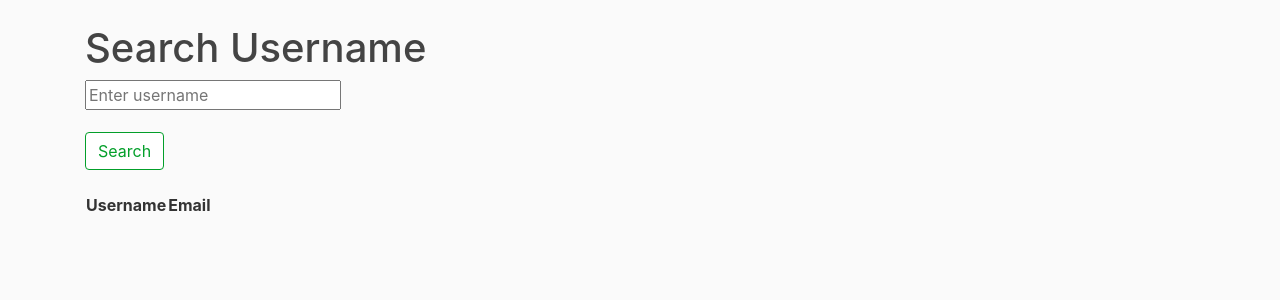
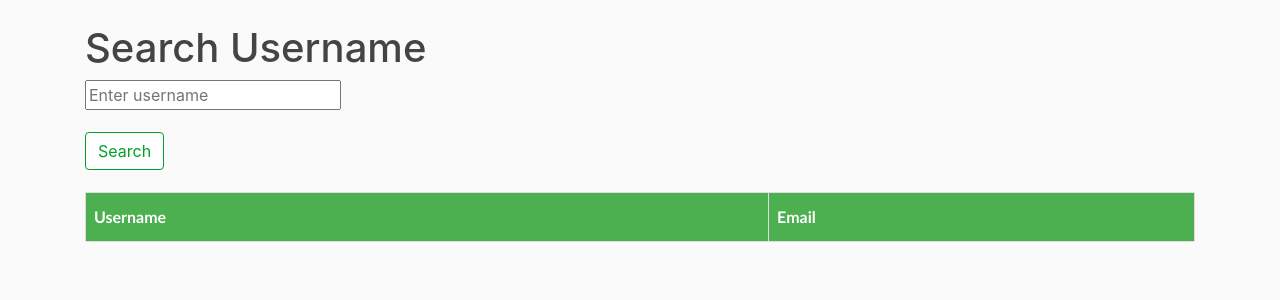
Before and after one commit to arthur1801/PM_Team13, a Django app: page /search/ in a window 1280 px wide. Shown: the part 56-356 px from the top of the page. Run offline with Django 3.2, Linux system fonts and the light colour scheme; lists and menus that the app fills with data are empty; some libraries are stand-ins or nearby versions.

Commit message:
bug fix we worked as a team (the 4 of us).

```diff
--- a/Parks/Parkapp/forms.py
+++ b/Parks/Parkapp/forms.py
@@ -17,11 +17,11 @@ class RegisterForm(UserCreationForm):
 
 class RegisterChildForm(UserCreationForm):
     email = forms.EmailField()
-    Above_12= forms.BooleanField()
+
 
     class Meta:
         model = User
-        fields = ["username", "email", "password1", "password2","Above_12"]
+        fields = ["username", "email", "password1", "password2"]
 
 class ChangeUsernameForm(UserChangeForm ):
     password = None
--- a/Parks/Parkapp/static/Parkapp/main.css
+++ b/Parks/Parkapp/static/Parkapp/main.css
@@ -25,6 +25,28 @@ ul {
     border: none;
     transition: all 0.4s ease 0s;
 
+}
+#usersTable {
+  font-family: "Trebuchet MS", Arial, Helvetica, sans-serif;
+  border-collapse: collapse;
+  width: 100%;
+}
+
+#usersTable td, #usersTable th {
+  border: 1px solid #ddd;
+  padding: 8px;
+}
+
+#usersTable tr:nth-child(even){background-color: #f2f2f2;}
+
+#usersTable tr:hover {background-color: #ddd;}
+
+#usersTable th {
+  padding-top: 12px;
+  padding-bottom: 12px;
+  text-align: left;
+  background-color: #4CAF50;
+  color: white;
 }
 
 .button1:hover {
--- a/Parks/Parkapp/templates/Parkapp/search.html
+++ b/Parks/Parkapp/templates/Parkapp/search.html
@@ -12,15 +12,16 @@
     <br>
     <button type="submit" class="button2" style="margin-top: 2%;margin-bottom: 2%;">Search</button>
 </form>
-<table>
+<table id="usersTable">
     <tr>
         <th>Username</th>
         <th>Email</th>
     </tr>
 
-    {% for instance1 in set %}
+    {% for instance1 in queryset %}
     <tr>
         <td>{{instance1.username }}</td>
+        <td>{{instance1.email }}</td>
     </tr>
     {% endfor %}
 
--- a/Parks/Parkapp/views.py
+++ b/Parks/Parkapp/views.py
@@ -301,13 +301,11 @@ def profile(request):
 def search(request):
     form = SearchForm(request.POST)
     query = request.GET.get('srh', '')
-    set=(Group.objects.get(name='kids')).user_set.all()
     if query:
         queryset = User.objects.filter(username__contains=query)
     else:
         queryset = []
-        set=[]
-    return render(request, 'Parkapp/search.html', {'set' :set})
+    return render(request, 'Parkapp/search.html', {'queryset' :queryset})
 
 
 def assignChild(request):
```
Also changed, not shown: Parks/db.sqlite3.
